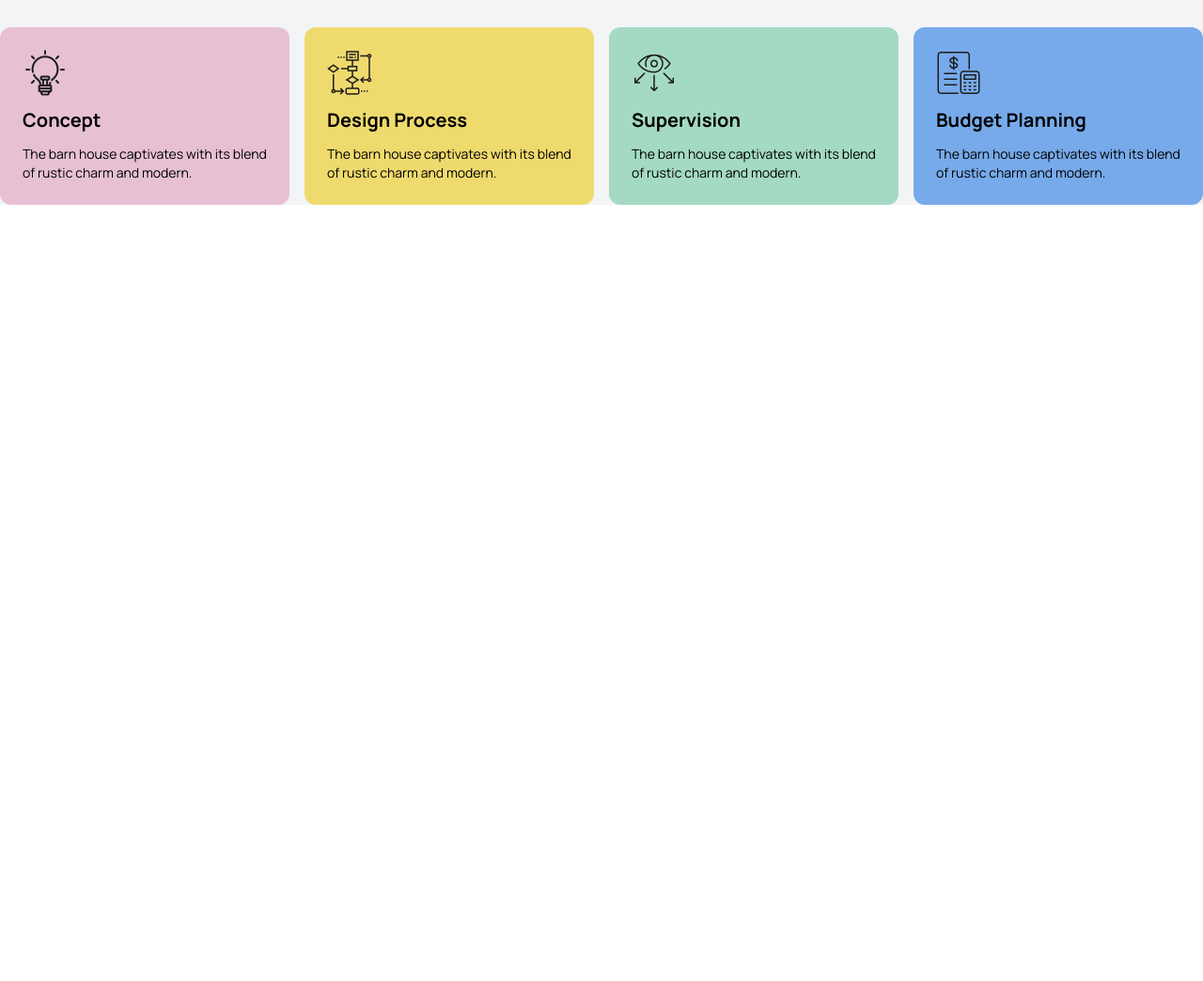
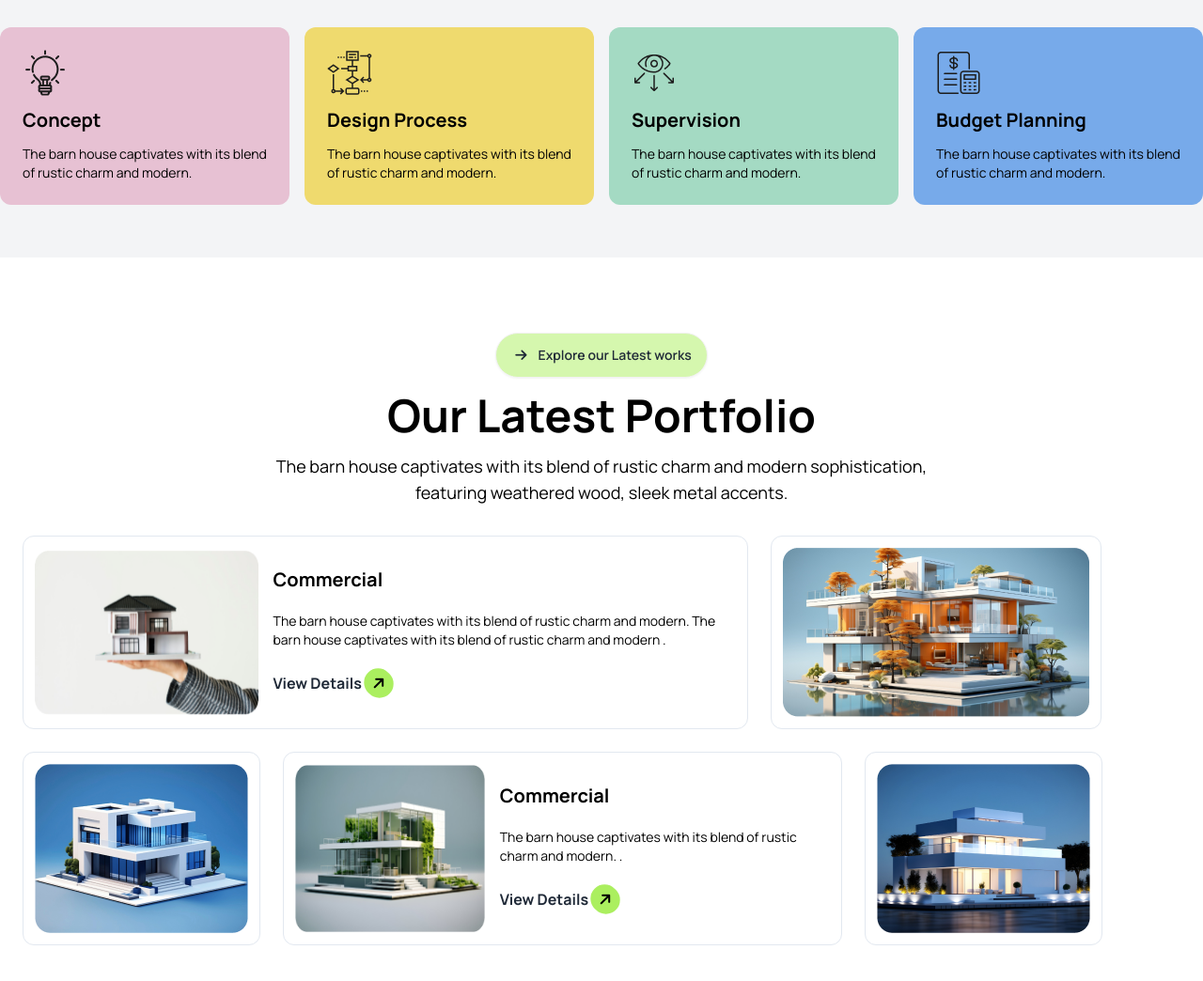
Before and after one commit to asifahmed1810/programming-hero-assignment-3, a plain HTML site: page index.html in a window 1280 px wide. Shown: the part 1687-2731 px from the top of the page at 94% size. Before the commit the page ends 1961 px from the top, so only its background shows below. Drawn offline with nearby package versions, Linux system fonts and the light colour scheme.

Commit message:
Added latest protfolio section for large device

```diff
--- a/index.html
+++ b/index.html
@@ -76,7 +76,7 @@
 
     </header>
 
-    <main class="font-manrope bg-gray-100">
+    <main class="font-manrope bg-gray-100 ">
         <!-- design thoughtful section -->
         <section class=" max-sm:p-4 mb-6 lg:mb-16">
             <div class="lg:ml-40 mb-4 ">
@@ -117,8 +117,8 @@
         </section>
 
         <!-- work progress section -->
-        <section class="md:max-w-screen-xl mx-auto lg:mb-14">
-            <div class="text-center space-y-4 lg:mb-8">
+        <section class="md:max-w-screen-xl max-sm:p-4 mx-auto lg:mb-14">
+            <div class="text-center space-y-4 max-sm:mb-4 lg:mb-8">
 
                 <button class="btn bg-white rounded-full  "> <i
                         class="fa-solid fa-arrow-right p-1  font-bold"></i>How we works</button>
@@ -148,7 +148,62 @@
                     <p class="text-black text-sm">The barn house captivates with its blend of rustic charm and modern.</p>
                 </div>
             </div>
+
         </section>
+
+        <!-- latest protfolio section -->
+         <section class="lg:bg-white lg:pt-20 ">
+            <div class="text-center space-y-4 max-sm:mb-4 lg:mb-8">
+
+                <button class="btn  rounded-full bg-[#ABEF5F80] "> <i
+                        class="fa-solid fa-arrow-right p-1  font-bold"></i>Explore our Latest works</button>
+
+                <h1 class="text-3xl lg:text-5xl font-bold text-black">Our Latest Portfolio</h1>
+                <p class="text-lg text-black">The barn house captivates with its blend of rustic charm and modern sophistication, <br> featuring weathered wood, sleek metal accents.</p>
+            </div>
+
+            <div class="md:max-w-screen-xl max-sm:hidden  mx-auto lg:mb-6 flex ">
+                <div class="lg:w-[772px]  rounded-xl flex border border-slate-200 items-center ml-6 p-3">
+                    <div class=" ">
+                        <img class="h-[175px] w-[430px]" src="assets/img1.png" alt="">
+                    </div>
+                    <div class="space-y-5 ml-4">
+                        <h3 class="text-xl text-black font-bold">Commercial</h3>
+                        <p class="text-black text-sm">The barn house captivates with its blend of rustic charm and modern. The barn house captivates with its blend of rustic charm and modern .</p>
+                        <p class=" max-sm:flex   font-bold ">View Details <i
+                            class="fa-solid fa-arrow-right p-2 bg-[#ABEF5F] rounded-full text-black -rotate-45 font-semibold"></i></p>
+                    </div>
+                </div>
+
+                <div class="border border-slate-200 p-3 ml-6 rounded-xl">
+                    <img src="assets/img2.png" alt="">
+                </div>
+            </div>
+
+            <div class="md:max-w-screen-xl max-sm:hidden  mx-auto lg:mb-14 flex">
+                <div class="border border-slate-200 p-3 ml-6 rounded-xl">
+                    <img src="assets/img3.png" alt="">
+                </div>
+                <div class="border border-slate-200 p-3 ml-6 rounded-xl lg:w-[595px] flex items-center">
+                    <div>
+                        <img class="lg:h-[178px]" src="assets/img4.png" alt="">
+                    </div>
+                    <div class="space-y-5 ml-4">
+                        <h3 class="text-xl text-black font-bold">Commercial</h3>
+                        <p class="text-black text-sm">The barn house captivates with its blend of rustic charm and modern. .</p>
+                        <p class=" max-sm:flex   font-bold ">View Details <i
+                            class="fa-solid fa-arrow-right p-2 bg-[#ABEF5F] rounded-full text-black -rotate-45 font-semibold"></i></p>
+                    </div>
+                </div>
+                <div class="border border-slate-200 p-3 ml-6 rounded-xl">
+                    <img src="assets/img5.png" alt="">
+                </div>
+
+            </div>
+
+
+
+         </section>
 
     </main>
 
```
